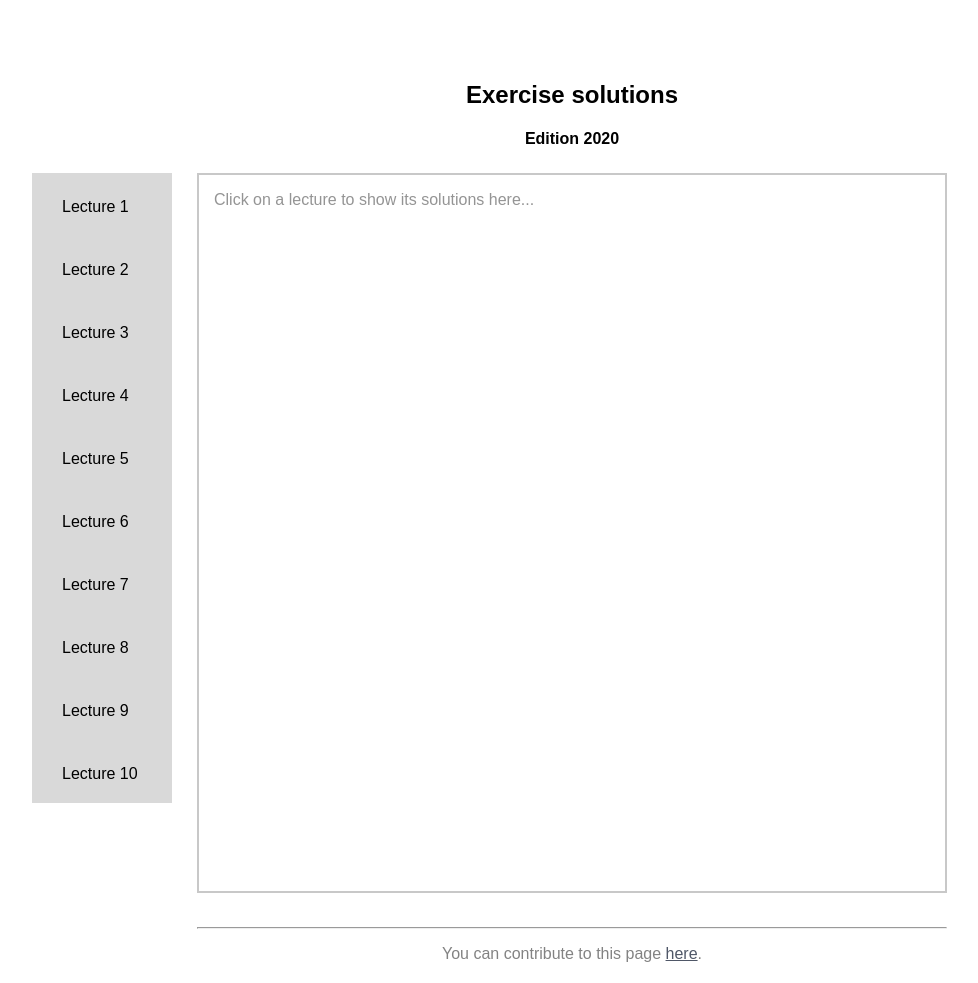
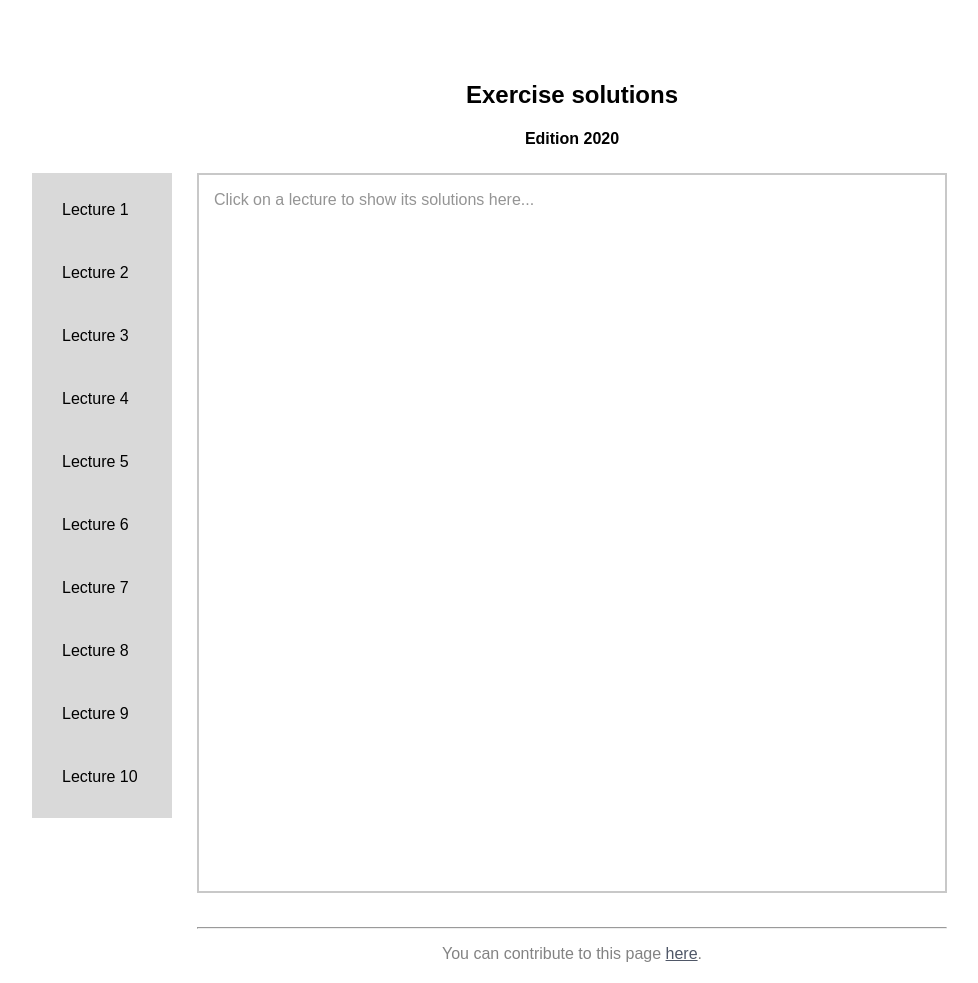
Before and after one commit to simon-bouchard/Missing-Semester-Solutions, a PHP site: page /solution.htm in a window 1280 px wide. Shown: the part 236-1219 px from the top of the page, without its empty margins (68-1046 px from the left). Run offline with PHP 8.4, Linux system fonts and the light colour scheme.

Commit message:
add extra padding to side menu first and last element

```diff
--- a/style.css
+++ b/style.css
@@ -79,6 +79,14 @@ footer p {margin-bottom: 7px;}
 	text-align: left;
 }
 
+.menu ul li:first-child a {
+	padding-top: 28px;
+}
+
+.menu ul li:last-child a {
+	padding-bottom: 32px;
+}
+
 .menu ul li a:hover {
 	background-color: var(--darkGray);
 	font-weight: bold;
@@ -150,7 +158,7 @@ ul.nav li.nactive a {
 .iframe {
 	width: var(--baseWidth);
 	height: 90vh;
-	min-height: 634px;
+	min-height: 649px;
 	border: 2px solid rgb(200, 200, 200);
 	overflow: auto;
 	display: inline-block;
```
